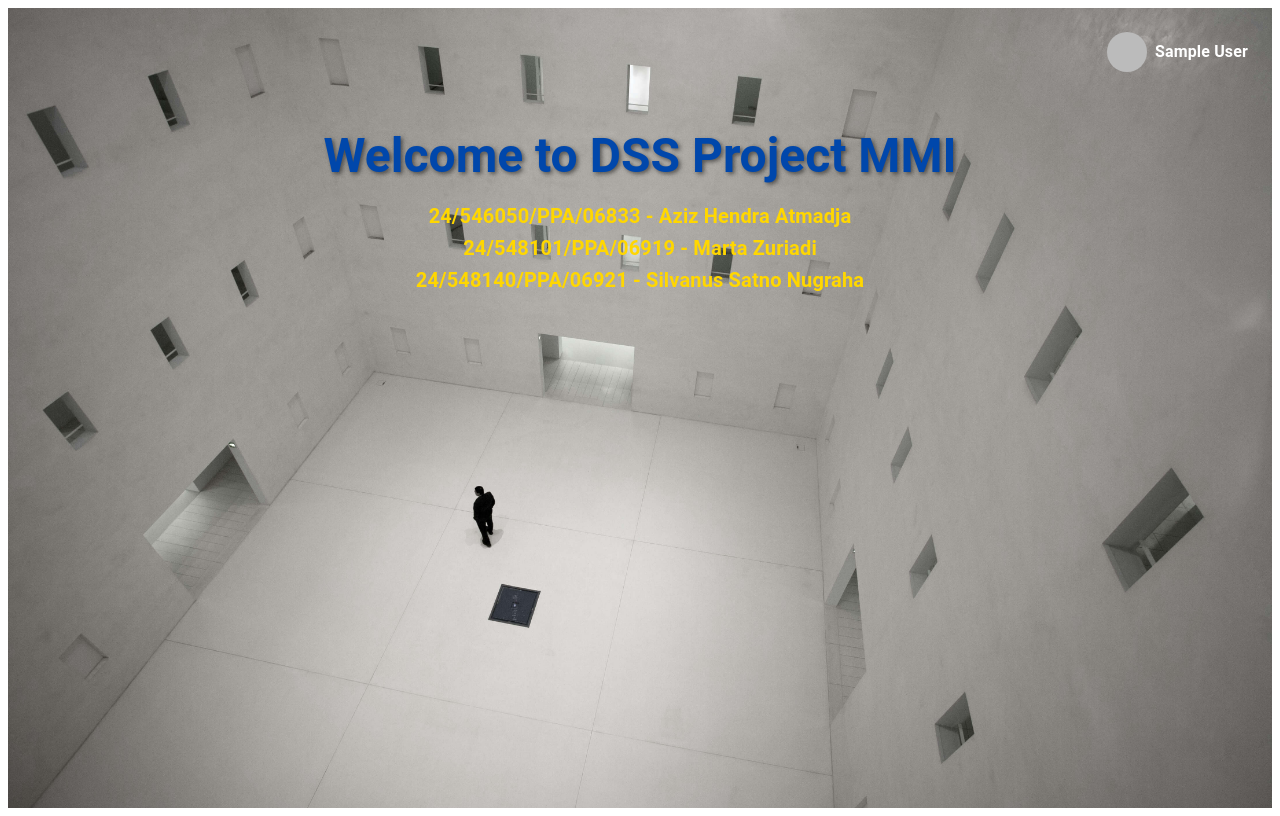
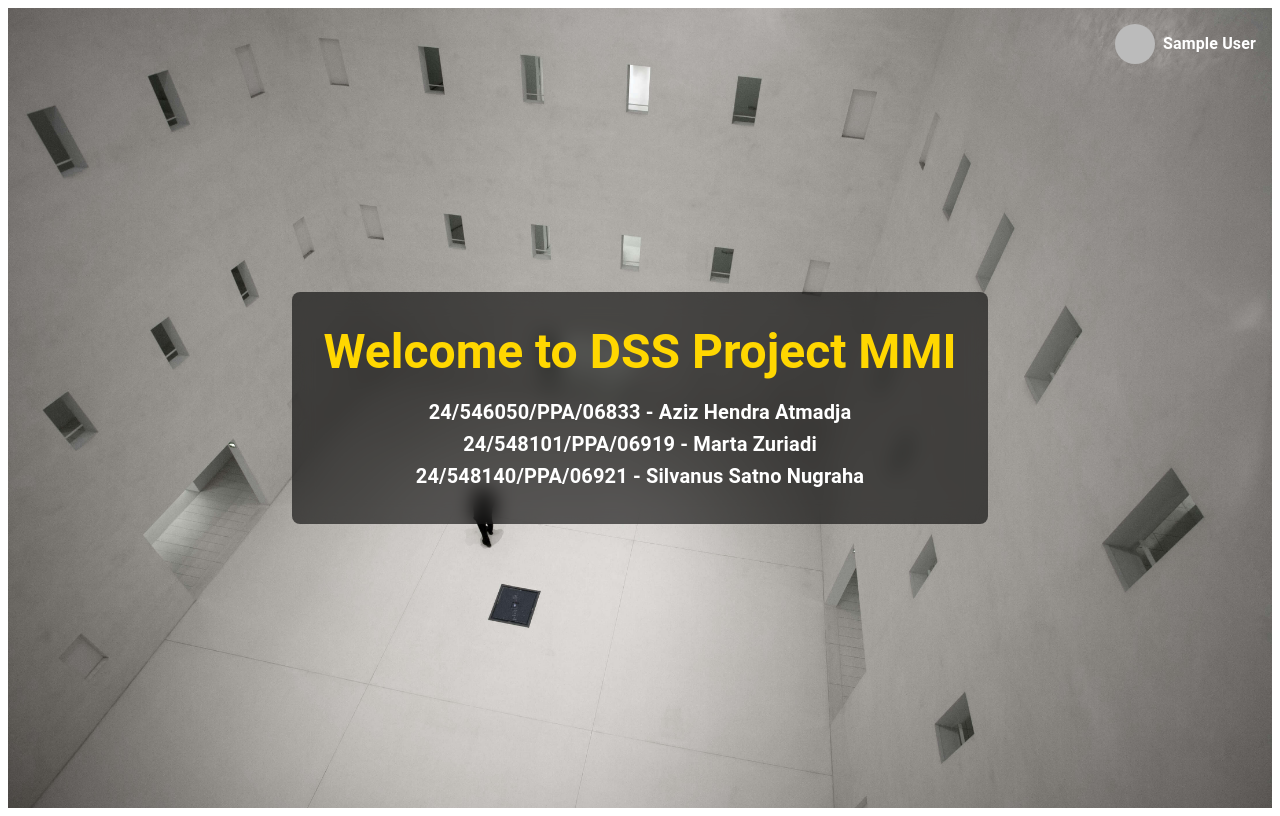
Before and after one commit to satnodeus77/dss_project_01, a Next.js app: page /home in a window 1280 px wide. Built offline with nearby package versions, Linux system fonts and the light colour scheme; no server answers; sample sign-in values are in the browser's storage.

Commit message:
Added homepage with user info and logout button

```diff
--- a/pages/home.js
+++ b/pages/home.js
@@ -43,10 +43,12 @@ export default function HomePage() {
         backgroundPosition: "center",
         display: "flex",
         flexDirection: "column",
+        alignItems: "center",
+        justifyContent: "center",
       }}
     >
-      {/* User Profile and Logout Button */}
-      <Box sx={{ display: "flex", justifyContent: "flex-end", p: 2 }}>
+      {/* User Profile & Logout Button (Top Right) */}
+      <Box sx={{ position: "absolute", top: 16, right: 16, display: "flex", alignItems: "center" }}>
         {user && (
           <>
             <IconButton onClick={handleMenuOpen} sx={{ display: "flex", alignItems: "center" }}>
@@ -68,18 +70,28 @@ export default function HomePage() {
         )}
       </Box>
 
-      {/* Homepage Content */}
-      <Container>
-        <Typography variant="h3" sx={{ color: "#0047AB", fontWeight: "bold", textAlign: "center", mt: 4, textShadow: "2px 2px 4px rgba(0, 0, 0, 0.5)" }}>
+      {/* Content with Blur Background */}
+      <Box
+        sx={{
+          backgroundColor: "rgba(0, 0, 0, 0.6)", // Semi-transparent dark background
+          backdropFilter: "blur(10px)", // Blur effect
+          padding: "2rem",
+          borderRadius: "8px",
+          textAlign: "center",
+          color: "white",
+          maxWidth: "90%",
+        }}
+      >
+        <Typography variant="h3" sx={{ fontWeight: "bold", color: "#FFD700" }}>
           Welcome to DSS Project MMI
         </Typography>
 
-        <Typography variant="h6" sx={{ color: "#FFD700", textAlign: "center", mt: 2, fontWeight: "bold" }}>
+        <Typography variant="h6" sx={{ mt: 2, fontWeight: "bold", color: "#FFFFFF" }}>
           24/546050/PPA/06833 - Aziz Hendra Atmadja <br />
           24/548101/PPA/06919 - Marta Zuriadi <br />
           24/548140/PPA/06921 - Silvanus Satno Nugraha
         </Typography>
-      </Container>
+      </Box>
     </Box>
   );
 }
```
